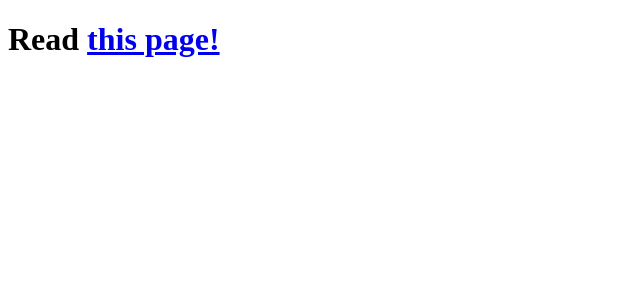
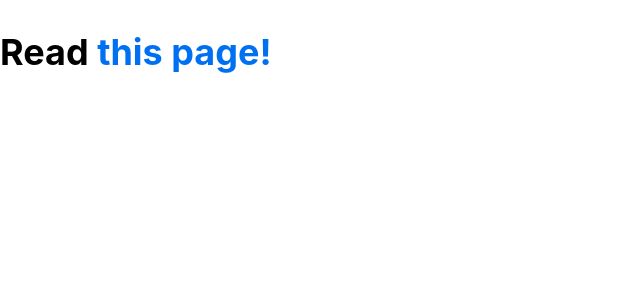
Before and after one commit to ru-461/next-tutorial-with-docker, a Next.js app: page / in a window 1280 px wide. Shown: the top 300 px of the page, without its empty margins (0-640 px from the left). Built offline with nearby package versions, Linux system fonts and the light colour scheme.

Commit message:
update: Complete Assets, Metadata, and CSS - Global Styles

```diff
--- /dev/null
+++ b/pages/_app.js
@@ -0,0 +1,8 @@
+// `pages/_app.js`
+import "../styles/global.css";
+
+const App = ({ Component, pagePrpos }) => {
+  return <Component {...pagePrpos} />;
+};
+
+export default App;
--- /dev/null
+++ b/styles/global.css
@@ -0,0 +1,27 @@
+html,
+body {
+  padding: 0;
+  margin: 0;
+  font-family: -apple-system, BlinkMacSystemFont, Segoe UI, Roboto, Oxygen, Ubuntu,
+    Cantarell, Fira Sans, Droid Sans, Helvetica Neue, sans-serif;
+  line-height: 1.6;
+  font-size: 18px;
+}
+
+* {
+  box-sizing: border-box;
+}
+
+a {
+  color: #0070f3;
+  text-decoration: none;
+}
+
+a:hover {
+  text-decoration: underline;
+}
+
+img {
+  max-width: 100%;
+  display: block;
+}
```
